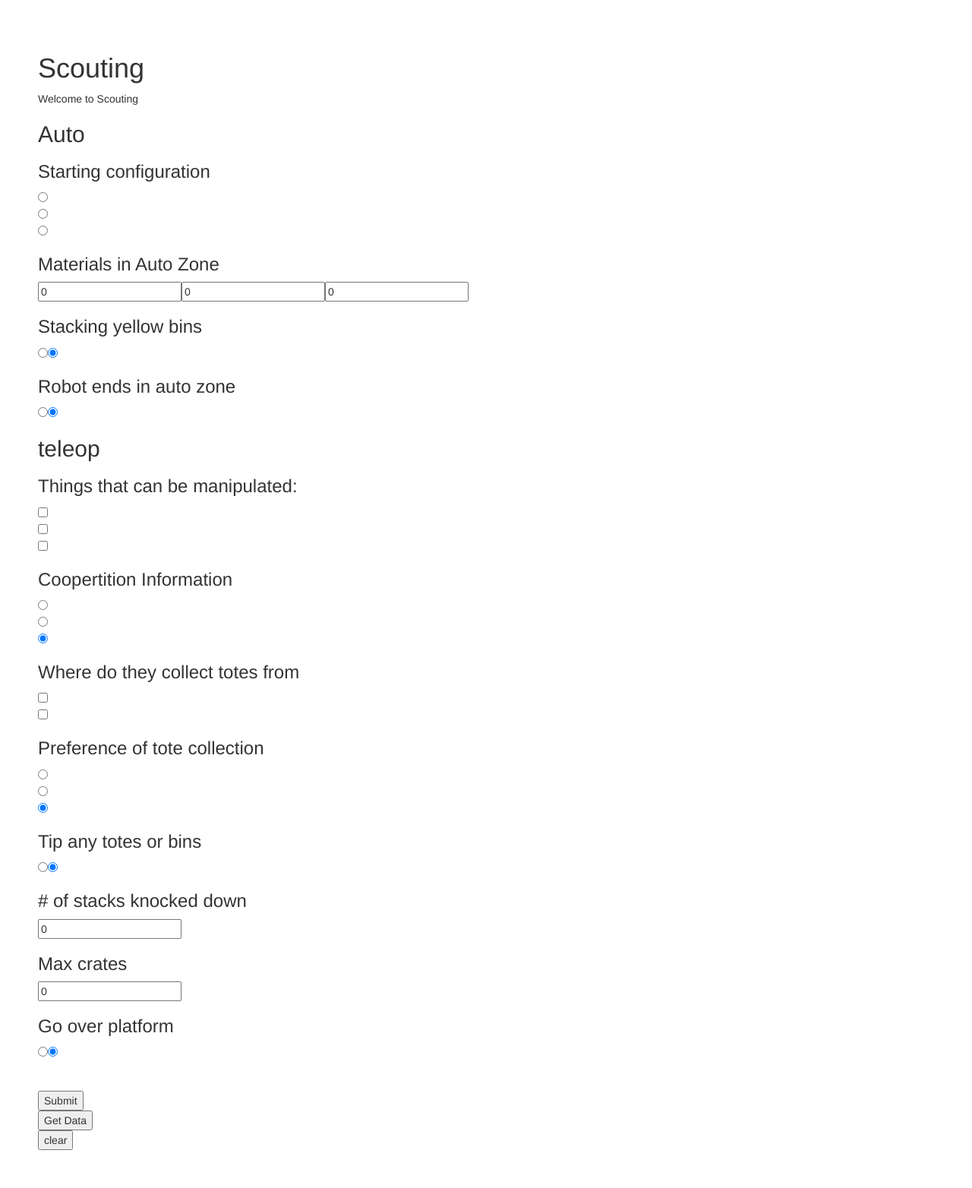
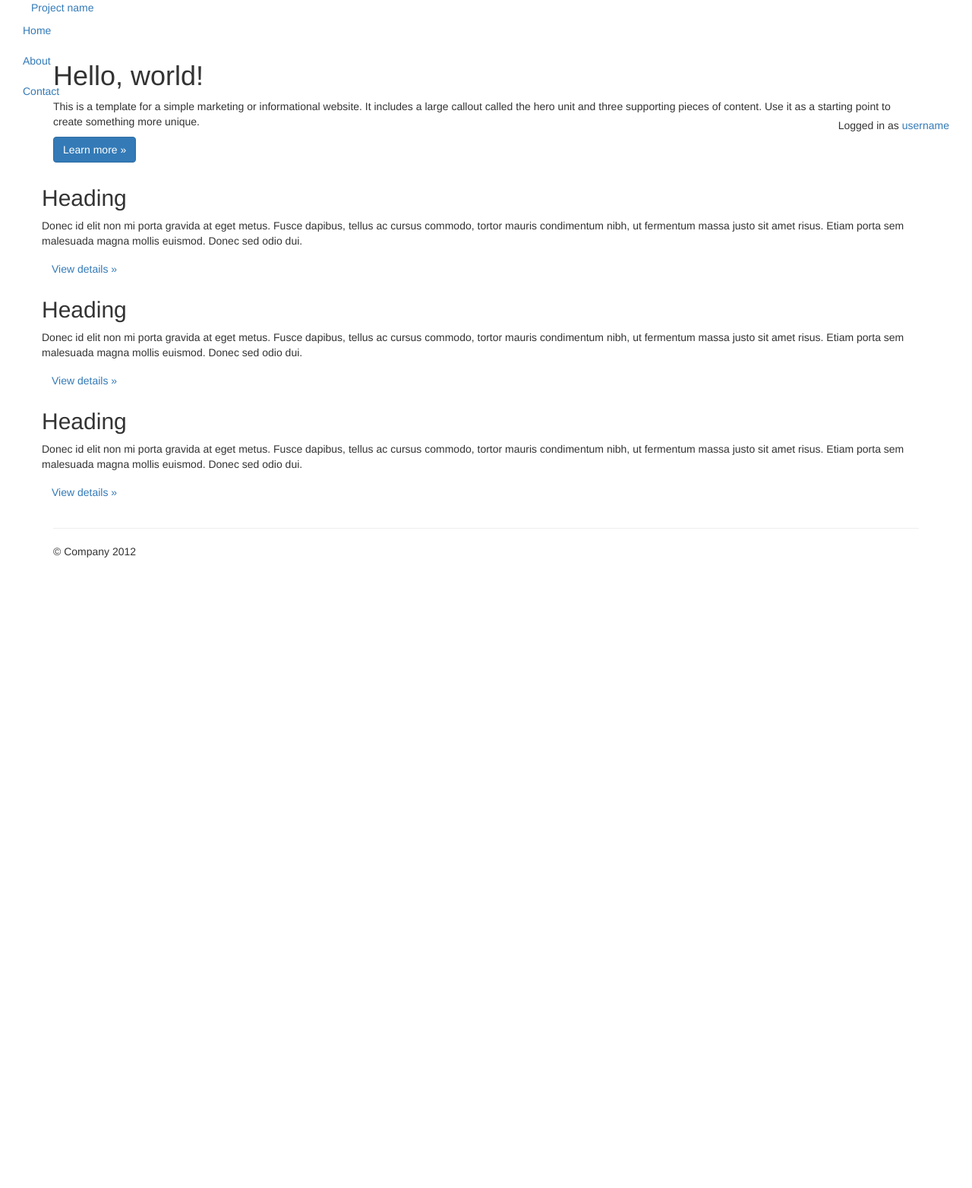
Before and after one commit to HuskieRobotics/frc2016scout, a Node server app: page / in a window 1280 px wide. Shown: the whole page at 76% size. After the commit the page ends 734 px from the top, so only its background shows below. Run offline with Node 20, Linux system fonts and the light colour scheme; some libraries are stand-ins or nearby versions.

Commit message:
some initial css work

```diff
--- a/scout/public/stylesheets/style.css
+++ b/scout/public/stylesheets/style.css
@@ -1,6 +1,10 @@
 body {
   padding: 50px;
-  font: 14px "Lucida Grande", Helvetica, Arial, sans-serif;
+/*  font: 14px "Lucida Grande", Helvetica, Arial, sans-serif;
+*/
+ 	padding-top: 60px;
+  padding-bottom: 40px;
+
 }
 
 a {
--- a/scout/views/index.jade
+++ b/scout/views/index.jade
@@ -1,72 +1,136 @@
-extends layout
+doctype html
+html(lang="en")
+head
+    meta(charset="utf-8")
+    title Bootstrap, from Twitter
+    meta(name="viewport", content="width=device-width, initial-scale=1.0")
+    meta(name="description", content="")
+    meta(name="author", content="")
 
-block content
-  h1= title
-  p Welcome to #{title}
+    //- Le styles
+    link(rel="stylesheet", href="http://maxcdn.bootstrapcdn.com/bootstrap/3.3.2/css/bootstrap.min.css")
+    style(type="text/css")
+        body { padding-top: 60px; padding-bottom: 40px; }
 
-  form(id='main_form')
-    h2  Auto
-    h3 Starting configuration
-    input#config(type='radio', name='config', value='1')
-    br
-    input#config(type='radio', name='config', value='2')
-    br
-    input#config(type='radio', name='config', value='3')
-    br
-    h3 Materials in Auto Zone
-    input#bins(type='text', name='bins_auto', value='0')
-    input#totes(type='text', name='totes_auto', value='0')
-    input#noodles(type='text', name='noodles_auto', value='0')
-    h3 Stacking yellow bins
-    input#stack(type='radio', name='bins', value='yes')
-    input#stack(type='radio', name='bins', value='no', checked)
-    br
-    h3 Robot ends in auto zone
-    input#autoZone(type='radio', name='auto', value='yes')
-    input#autoZone(type='radio', name='auto', value='no', checked)
-    br
-    h2  teleop
-    h3  Things that can be manipulated:
-    input#recycling(type='checkbox', name='recylingBins', value='recyling bins')
-    br
-    input#totes(type='checkbox', name='totes', value='totes')
-    br
-    input#noodles(type='checkbox', name='noodles', value='noodles')
-    br
-    h3  Coopertition Information
-    input#coopertitionOption(type='radio', name='coop', value='stack')
-    br
-    input#coopOption(type='radio', name='coop', value='set')
-    br
-    input#coopOption(type='radio', name='coop', value='none', checked)
-    h3  Where do they collect totes from
-    input#fromArena(type='checkbox', name='cGround', value='ground')
-    br
-    input#fromPlayer(type='checkbox', name='cHuman', value='human')
-    br
-    h3  Preference of tote collection
-    input#collectPreference(type='radio', name='collect', value='ground')
-    br
-    input#collectPreference(type='radio', name='collect', value='human')
-    br
-    input#collectPreference(type='radio', name='collect', value='none', checked)
-    h3  Tip any totes or bins
-    input#tipTotes(type='radio', name='pickup', value='yes')
-    input#tipTotes(type='radio', name='pickup', value='no', checked)
-    br
-    h3  # of stacks knocked down
-    input#stacksKnocked(type='text', name='stacksKnocked', value='0')
-    br
-    h3  Max crates
-    input#maxCrates(type='text', name='maxCrates', value='0')
-    h3  Go over platform
-    input#overPlatform(type='radio', name='platform', value='yes')
-    input#overPlatform(type='radio', name='platform', value='no', checked)
-    br
-    br
-    br
-    button#submit_button Submit
-  form
-    button Get Data
-  form
-    button.clear clear
+    //- Le HTML5 shim, for IE6-8 support of HTML5 elements
+    // if lt IE 9
+        script(src="//html5shim.googlecode.com/svn/trunk/html5.js")
+
+body
+    div.navbar.navbar-fixed-top
+        div.navbar-inner
+            div.container-fluid
+                a.btn.btn-navbar(data-toggle="collapse", data-target=".nav-collapse")
+                    span.icon-bar
+                    span.icon-bar
+                    span.icon-bar
+                a.brand(href="#") Project name
+                div.nav-collapse
+                    ul.nav
+                        li.active
+                            a(href="#") Home
+                        li
+                            a(href="#about") About
+                        li
+                            a(href="#contact") Contact
+                    p.navbar-text.pull-right Logged in as
+                        a(href="#") username
+
+    div.container
+        //- Main hero unit for a primary marketing message or call to action
+        div.hero-unit
+            h1 Hello, world!
+            p This is a template for a simple marketing or informational website. It includes a large callout called the hero unit and three supporting pieces of content. Use it as a starting point to create something more unique.
+            p
+                a.btn.btn-primary.btn-large Learn more &raquo;
+
+        //- Example row of columns
+        div.row
+            div.span4
+                h2 Heading
+                p Donec id elit non mi porta gravida at eget metus. Fusce dapibus, tellus ac cursus commodo, tortor mauris condimentum nibh, ut fermentum massa justo sit amet risus. Etiam porta sem malesuada magna mollis euismod. Donec sed odio dui.
+                p
+                    a.btn(href="#") View details &raquo;
+            div.span4
+                h2 Heading
+                p Donec id elit non mi porta gravida at eget metus. Fusce dapibus, tellus ac cursus commodo, tortor mauris condimentum nibh, ut fermentum massa justo sit amet risus. Etiam porta sem malesuada magna mollis euismod. Donec sed odio dui.
+                p
+                    a.btn(href="#") View details &raquo;
+            div.span4
+                h2 Heading
+                p Donec id elit non mi porta gravida at eget metus. Fusce dapibus, tellus ac cursus commodo, tortor mauris condimentum nibh, ut fermentum massa justo sit amet risus. Etiam porta sem malesuada magna mollis euismod. Donec sed odio dui.
+                p
+                    a.btn(href="#") View details &raquo;
+        hr
+        footer
+            p &copy; Company 2012
+
+  //- h1= title
+  //- p Welcome to #{title}
+
+  //- form(id='main_form')
+  //-   h2  Auto
+  //-   h3 Starting configuration
+  //-   input#config(type='radio', name='config', value='1')
+  //-   br
+  //-   input#config(type='radio', name='config', value='2')
+  //-   br
+  //-   input#config(type='radio', name='config', value='3')
+  //-   br
+  //-   h3 Materials in Auto Zone
+  //-   input#bins(type='text', name='bins_auto', value='0')
+  //-   input#totes(type='text', name='totes_auto', value='0')
+  //-   input#noodles(type='text', name='noodles_auto', value='0')
+  //-   h3 Stacking yellow bins
+  //-   input#stack(type='radio', name='bins', value='yes')
+  //-   input#stack(type='radio', name='bins', value='no', checked)
+  //-   br
+  //-   h3 Robot ends in auto zone
+  //-   input#autoZone(type='radio', name='auto', value='yes')
+  //-   input#autoZone(type='radio', name='auto', value='no', checked)
+  //-   br
+  //-   h2  teleop
+  //-   h3  Things that can be manipulated:
+  //-   input#recycling(type='checkbox', name='recylingBins', value='recyling bins')
+  //-   br
+  //-   input#totes(type='checkbox', name='totes', value='totes')
+  //-   br
+  //-   input#noodles(type='checkbox', name='noodles', value='noodles')
+  //-   br
+  //-   h3  Coopertition Information
+  //-   input#coopertitionOption(type='radio', name='coop', value='stack')
+  //-   br
+  //-   input#coopOption(type='radio', name='coop', value='set')
+  //-   br
+  //-   input#coopOption(type='radio', name='coop', value='none', checked)
+  //-   h3  Where do they collect totes from
+  //-   input#fromArena(type='checkbox', name='cGround', value='ground')
+  //-   br
+  //-   input#fromPlayer(type='checkbox', name='cHuman', value='human')
+  //-   br
+  //-   h3  Preference of tote collection
+  //-   input#collectPreference(type='radio', name='collect', value='ground')
+  //-   br
+  //-   input#collectPreference(type='radio', name='collect', value='human')
+  //-   br
+  //-   input#collectPreference(type='radio', name='collect', value='none', checked)
+  //-   h3  Tip any totes or bins
+  //-   input#tipTotes(type='radio', name='pickup', value='yes')
+  //-   input#tipTotes(type='radio', name='pickup', value='no', checked)
+  //-   br
+  //-   h3  # of stacks knocked down
+  //-   input#stacksKnocked(type='text', name='stacksKnocked', value='0')
+  //-   br
+  //-   h3  Max crates
+  //-   input#maxCrates(type='text', name='maxCrates', value='0')
+  //-   h3  Go over platform
+  //-   input#overPlatform(type='radio', name='platform', value='yes')
+  //-   input#overPlatform(type='radio', name='platform', value='no', checked)
+  //-   br
+  //-   br
+  //-   br
+  //-   button#submit_button Submit
+  //- form
+  //-   button Get Data
+  //- form
+  //-   button.clear clear
```
